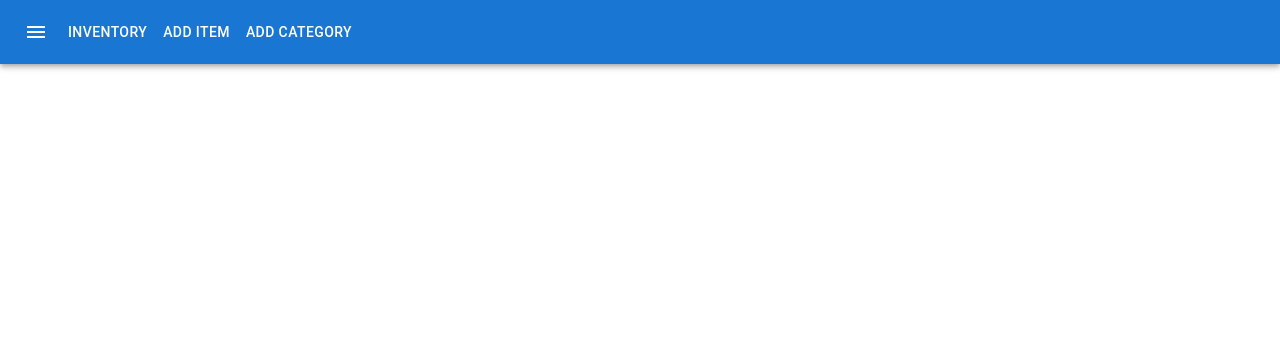
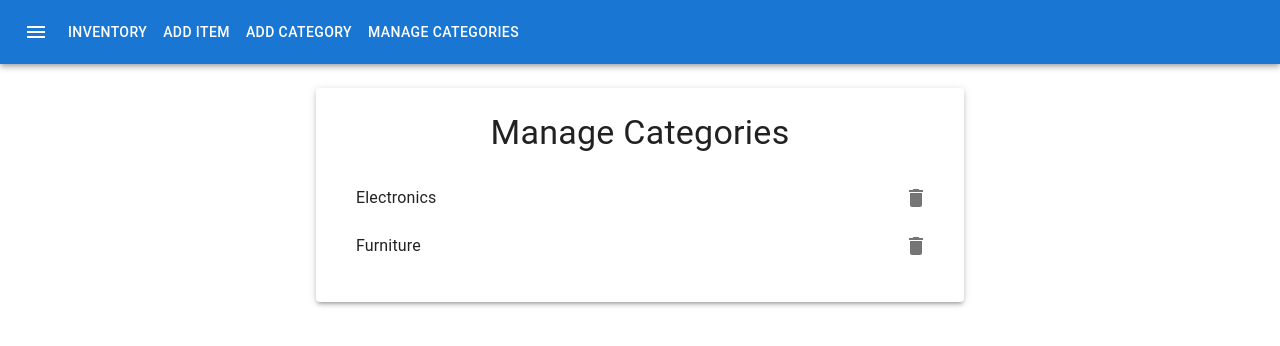
Before and after one commit to SemanticSalt-dev/ReactAssetManager, a React (Create React App) app: page /manage-categories in a window 1280 px wide. Shown: the top 346 px of the page. Built offline with nearby package versions, Linux system fonts and the light colour scheme.

Commit message:
A new component for managing categories was added.
This currently just allows the user to delete an
unneeded category and checks to be sure the category
is not use before making the deletion. If so a toast
error message is displayed letting the user know.

```diff
--- a/src/App.js
+++ b/src/App.js
@@ -8,6 +8,7 @@ import NavBar from './components/NavBar';
 import InventoryView from './components/InventoryView';
 import AddItemForm from './components/AddItemForm';
 import AddCategoryForm from './components/AddCategoryForm';
+import ManageCategories from './components/ManageCategories';
 import './App.css';
 
 
@@ -57,6 +58,16 @@ function App() {
     toast.success('Item updated successfully!');
   }
 
+  const deleteCategory = (categoryId) => {
+    const isCategoryInUse = inventory.some((item) => item.categoryId === categoryId);
+    if (isCategoryInUse) {
+      toast.error('Cannot delete category. It is currently in use by one or more items.');
+    } else {
+      setCategories(categories.filter((category) => category.id !== categoryId));
+      toast.success('Category deleted successfully!');
+    }
+  };
+
   const theme = createTheme();
 
   return (
@@ -77,6 +88,7 @@ function App() {
               path="/add-category"
               element={<AddCategoryForm addCategory={addCategory} />}
             />
+            <Route path="/manage-categories" element={<ManageCategories categories={categories} deleteCategory={deleteCategory} />} />
           </Routes>
           <ToastContainer />
         </div>
--- /dev/null
+++ b/src/components/ManageCategories.js
@@ -0,0 +1,40 @@
+import React from 'react';
+import { List, ListItem, ListItemText, IconButton, Paper, Typography } from '@mui/material';
+import DeleteIcon from '@mui/icons-material/Delete';
+import './styles/ManageCategories.css'
+
+function ManageCategories({ categories, deleteCategory }) {
+    const handleDeleteCategory = (id) => {
+        if (window.confirm('Are you sure you want to delete this category?')) {
+            deleteCategory(id);
+        }
+    };
+
+    return (
+        <Paper elevation={3} className="manage-categories-paper">
+            <Typography variant="h4" gutterBottom>
+                Manage Categories
+            </Typography>
+            <List>
+                {categories.map((category) => (
+                    <ListItem
+                      key={category.id}
+                      secondaryAction={
+                        <IconButton
+                          edge="end"
+                          aria-label="delete"
+                          onClick={() => handleDeleteCategory(category.id)}
+                        >
+                            <DeleteIcon />
+                        </IconButton>
+                      }
+                    >
+                        <ListItemText primary={category.name} />
+                    </ListItem>
+                ))}
+            </List>
+        </Paper>
+    );
+}
+
+export default ManageCategories;
--- a/src/components/NavBar.js
+++ b/src/components/NavBar.js
@@ -26,6 +26,9 @@ function NavBar() {
                 <Button color="inherit" component={Link} to="/add-category">
                     Add Category
                 </Button>
+                <Button color="inherit" component={Link} to="/manage-categories">
+                    Manage Categories
+                </Button>
             </Toolbar>
         </AppBar>
     );
--- /dev/null
+++ b/src/components/styles/ManageCategories.css
@@ -0,0 +1,5 @@
+.manage-categories-paper {
+    padding: 24px;
+    margin: 24px auto;
+    max-width: 600px;
+}
--- a/src/components/styles/NavBar.css
+++ b/src/components/styles/NavBar.css
@@ -1,3 +1,3 @@
 .navbar-icon-button {
-    margin-right: 16px;
+    margin-right: 18px;
 }
```
